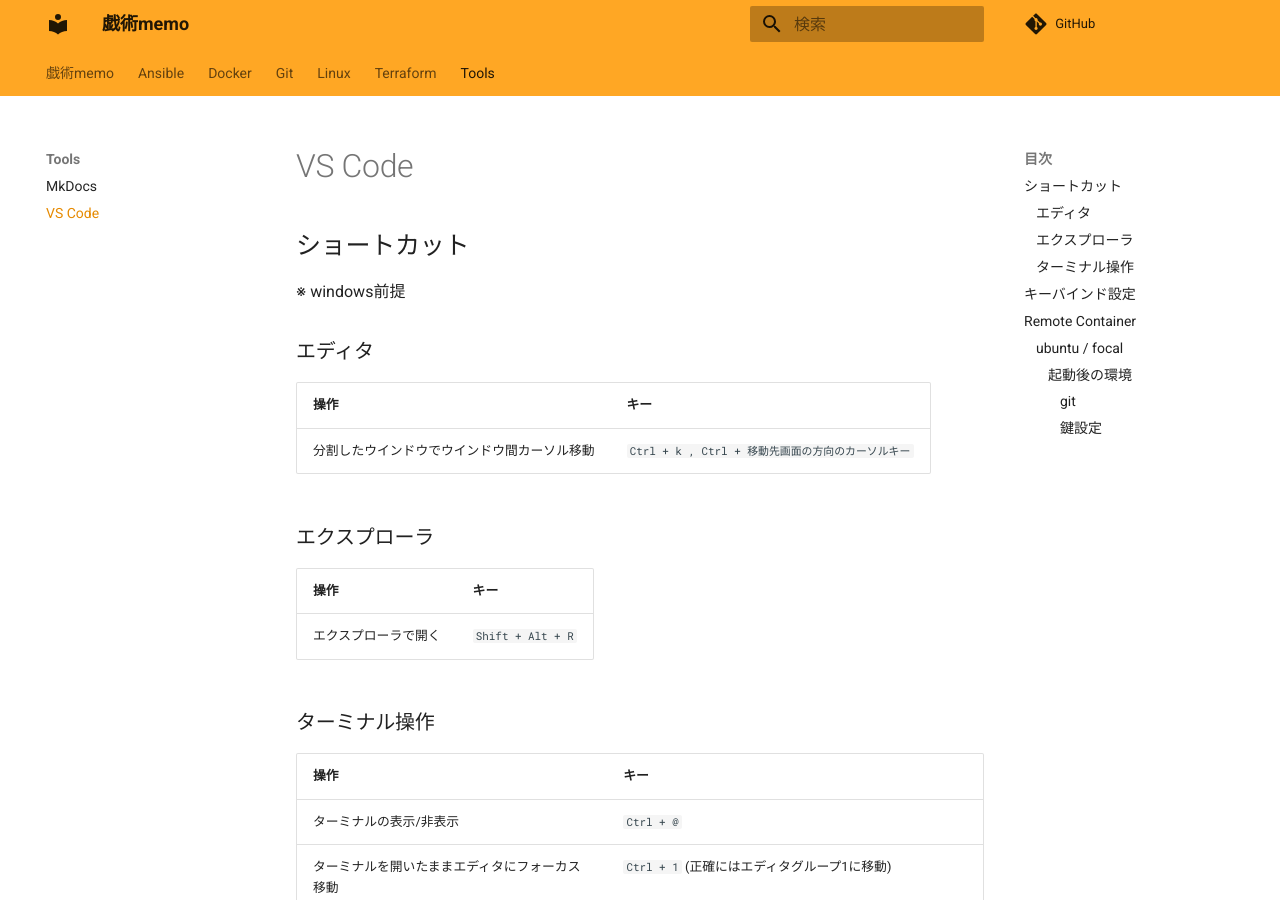
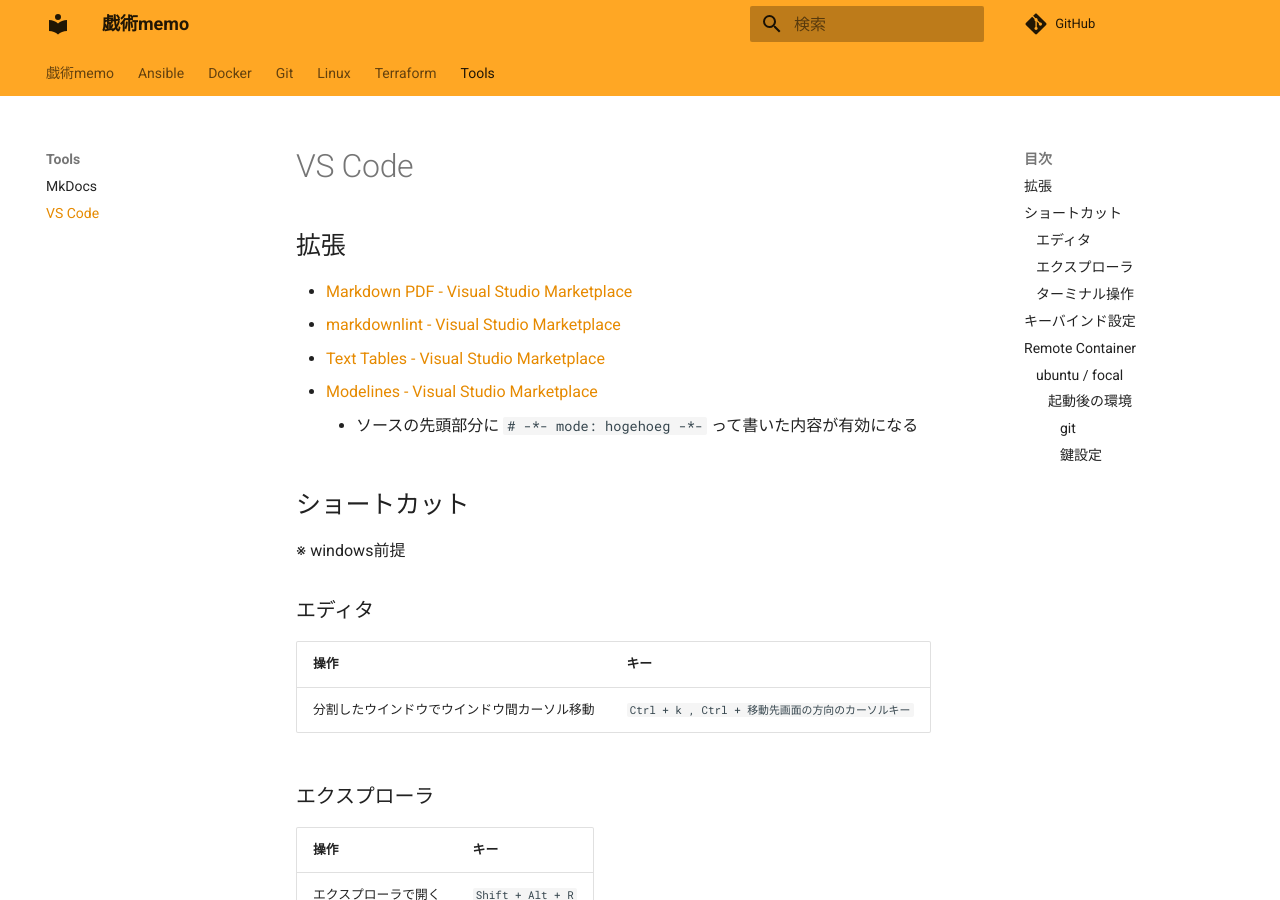
Before and after one commit to zaki-lknr/docs, an MkDocs documentation site: the page built from docs/Tools/vscode.md, in a window 1280 px wide and 900 px high. Built offline with MkDocs 1.6.1 and Material for MkDocs 9.7.7, drawn with Linux system fonts in a browser that asks for light colours; comment, search, counter and statistics services are not loaded.

Commit message:
add: tools/vscode: 拡張

```diff
--- a/docs/Tools/vscode.md
+++ b/docs/Tools/vscode.md
@@ -1,4 +1,12 @@
 # VS Code
+
+## 拡張
+
+- [Markdown PDF - Visual Studio Marketplace](https://marketplace.visualstudio.com/items?itemName=yzane.markdown-pdf)
+- [markdownlint - Visual Studio Marketplace](https://marketplace.visualstudio.com/items?itemName=DavidAnson.vscode-markdownlint)
+- [Text Tables - Visual Studio Marketplace](https://marketplace.visualstudio.com/items?itemName=RomanPeshkov.vscode-text-tables)
+- [Modelines - Visual Studio Marketplace](https://marketplace.visualstudio.com/items?itemName=chrislajoie.vscode-modelines)
+    - ソースの先頭部分に `# -*- mode: hogehoeg -*-` って書いた内容が有効になる
 
 ## ショートカット
 
```
